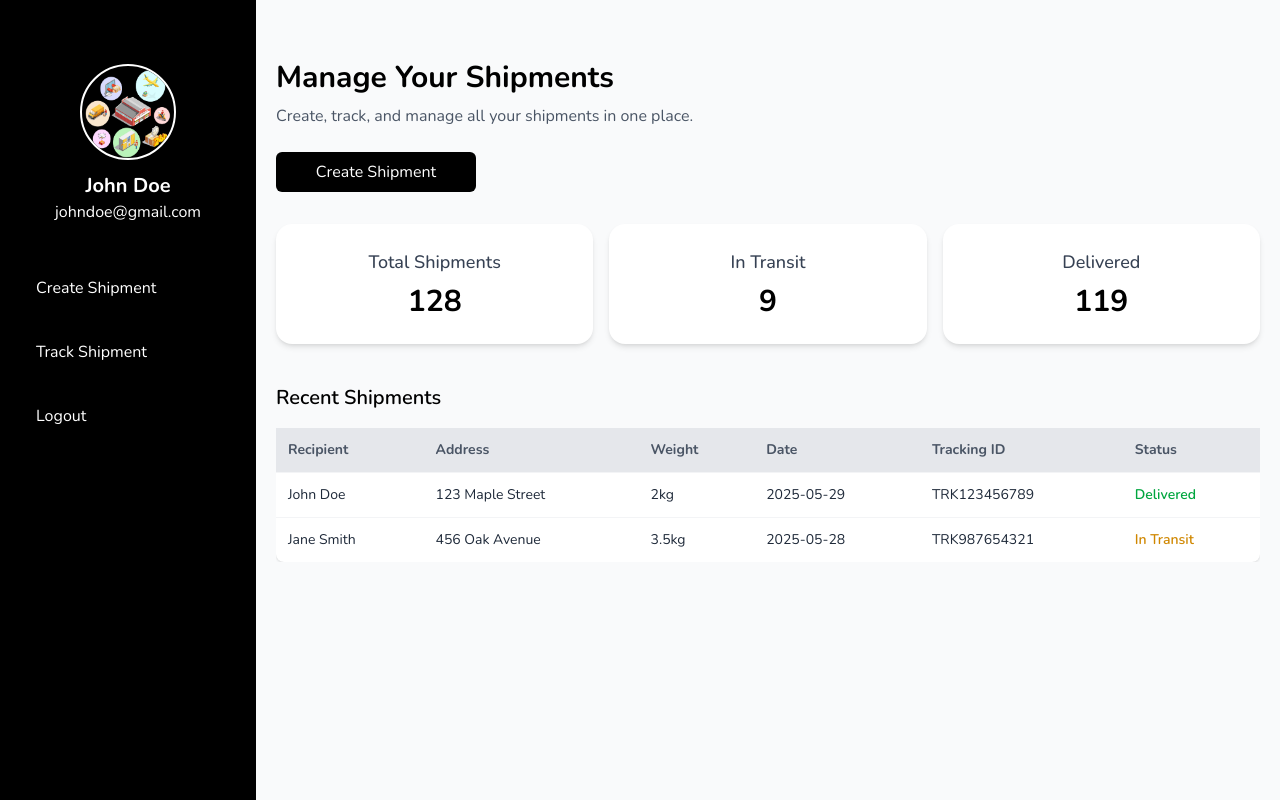
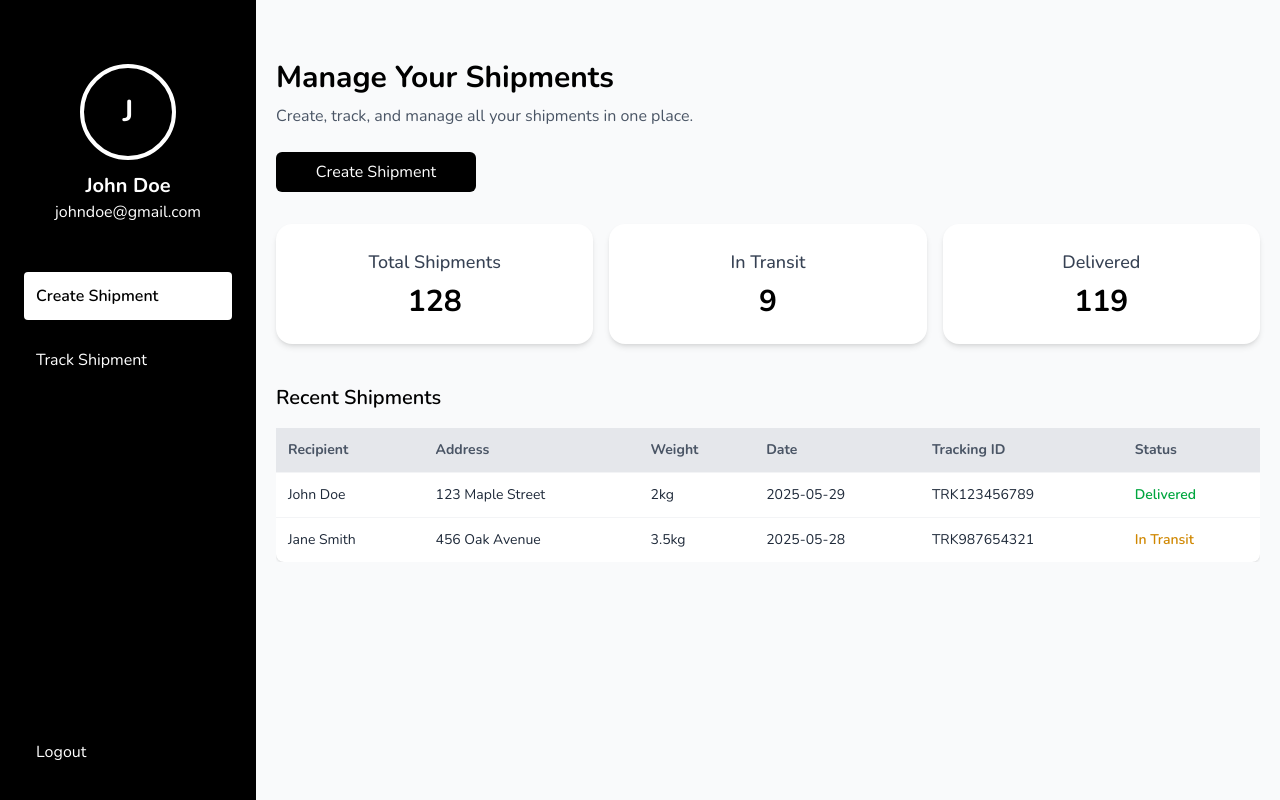
Before and after one commit to buywebteam/swiftcargo, a React (Vite) app: page /dashboard in a window 1280 px wide. Built offline with nearby package versions, Linux system fonts and the light colour scheme; no server answers; the HTML template or start-up script is replaced by a standard one.

Commit message:
feat: implement TrackShipment component and add LogoutModal functionality in Dashboard

```diff
--- a/src/components/Dashboard.tsx
+++ b/src/components/Dashboard.tsx
@@ -1,30 +1,62 @@
-import { useState } from "react";
+import { useEffect, useState } from "react";
 import Sidebar from "./Sidebar";
 import CreateShipment from "./CreateShipment";
+import TrackShipment from "./TrackShipment";
+import LogoutModal from "./Logout"; // if you created the modal
 
 const Dashboard = () => {
   const [selected, setSelected] = useState("create");
+  const [showLogoutModal, setShowLogoutModal] = useState(false);
+
+  // Load from localStorage on mount
+  useEffect(() => {
+    const stored = localStorage.getItem("activePage");
+    if (stored && stored !== "logout") {
+      setSelected(stored);
+    }
+  }, []);
+
+  // Save to localStorage on change
+  useEffect(() => {
+    if (selected !== "logout") {
+      localStorage.setItem("activePage", selected);
+    }
+  }, [selected]);
+
+  const handleSelect = (page: string) => {
+    if (page === "logout") {
+      setShowLogoutModal(true);
+    } else {
+      setSelected(page);
+    }
+  };
 
   const renderContent = () => {
     switch (selected) {
       case "create":
         return <CreateShipment />;
       case "track":
-        return <p>📦 This is the Track Shipment section.</p>;
-      case "logout":
-        return <p>👋 You have been logged out (placeholder).</p>;
+        return <TrackShipment />;
       default:
         return <p>Welcome to your dashboard!</p>;
     }
   };
 
   return (
-    <div className="flex">
-      <Sidebar onSelect={setSelected} />
-
-      <main className="flex-1 p-4 sm:p-5 bg-gray-50 py-20">
+    <div className="flex min-h-screen">
+      <Sidebar onSelect={handleSelect} activePage={selected} />
+      <main className="flex-1 scroll-auto p-4 sm:p-5 bg-gray-50 py-20">
         {renderContent()}
       </main>
+
+      <LogoutModal
+        isOpen={showLogoutModal}
+        onCancel={() => setShowLogoutModal(false)}
+        onConfirm={() => {
+          localStorage.removeItem("activePage");
+          window.location.href = "/"; // or reset auth state
+        }}
+      />
     </div>
   );
 };
--- /dev/null
+++ b/src/components/Logout.tsx
@@ -0,0 +1,38 @@
+type LogoutModalProps = {
+  isOpen: boolean;
+  onConfirm: () => void;
+  onCancel: () => void;
+};
+
+const LogoutModal: React.FC<LogoutModalProps> = ({
+  isOpen,
+  onConfirm,
+  onCancel,
+}) => {
+  if (!isOpen) return null;
+
+  return (
+    <div className="fixed inset-0 flex items-center justify-center bg-black bg-opacity-50 z-50">
+      <div className="bg-white p-6 rounded-lg shadow-lg max-w-sm w-full mx-6 text-center">
+        <h2 className="text-xl font-semibold mb-4">Confirm Logout</h2>
+        <p className="mb-6">Are you sure you want to logout?</p>
+        <div className="flex justify-center gap-4">
+          <button
+            onClick={onCancel}
+            className="px-4 py-2 rounded bg-gray-300 hover:bg-gray-400"
+          >
+            Cancel
+          </button>
+          <button
+            onClick={onConfirm}
+            className="px-4 py-2 rounded bg-red-600 text-white hover:bg-red-700"
+          >
+            Logout
+          </button>
+        </div>
+      </div>
+    </div>
+  );
+};
+
+export default LogoutModal;
--- a/src/components/Sidebar.tsx
+++ b/src/components/Sidebar.tsx
@@ -1,14 +1,31 @@
 import { useState } from "react";
 import { Menu, X } from "lucide-react";
 
-const Sidebar = ({ onSelect }: { onSelect: (page: string) => void }) => {
+const Sidebar = ({
+  onSelect,
+  activePage,
+}: {
+  onSelect: (page: string) => void;
+  activePage: string;
+}) => {
   const [isOpen, setIsOpen] = useState(false);
+
   const toggleSidebar = () => setIsOpen(!isOpen);
+
+  const handleSelect = (page: string) => {
+    onSelect(page);
+    setIsOpen(false);
+  };
+
+  const navItems = [
+    { label: "Create Shipment", value: "create" },
+    { label: "Track Shipment", value: "track" },
+  ];
 
   return (
     <>
-      {/* Fixed Mobile Navbar */}
-      <div className="md:hidden fixed top-0 left-0 right-0 z-30 flex items-center p-4 bg-black text-white">
+      {/* Mobile Navbar */}
+      <div className="md:hidden fixed lg:fixed top-0 left-0 right-0 z-30 flex items-center p-4 bg-black text-white cursor-pointer">
         <button onClick={toggleSidebar}>
           {isOpen ? <X size={24} /> : <Menu size={24} />}
         </button>
@@ -19,38 +36,49 @@ const Sidebar = ({ onSelect }: { onSelect: (page: string) => void }) => {
       <div
         className={`${
           isOpen ? "block" : "hidden"
-        } md:block w-64 bg-black text-white min-h-screen p-6 fixed left-0 right-0 md:static z-20 top-0`}
+        } md:flex flex-col justify-between w-64 bg-black text-white min-h-screen p-6 fixed left-0 right-0 md:static z-20 top-0 cursor-pointer`}
       >
+        <div>
+          {/* Profile */}
           <div className="flex flex-col items-center sm:pt-10 pt-16">
-          <img
-            src="/hero.png"
-            alt="User Profile"
-            className="w-24 h-24 rounded-full border-2"
-          />
+            <div className="w-24 h-24 rounded-full border-4 flex items-center justify-center bg-black text-white">
+              <h1 className="text-3xl font-bold">J</h1>
+            </div>
             <h2 className="mt-3 font-bold text-xl">John Doe</h2>
             <p className="text-base">johndoe@gmail.com</p>
           </div>
 
-        <nav className="mt-10 space-y-4">
+          {/* Navigation */}
+          <nav className="pt-12 space-y-4">
+            {navItems.map((item) => (
               <button
-            onClick={() => onSelect("create")}
-            className="block w-full text-left hover:bg-white hover:text-black p-3"
+                key={item.value}
+                onClick={() => handleSelect(item.value)}
+                className={`block w-full text-left p-3 rounded cursor-pointer ${
+                  activePage === item.value
+                    ? "bg-white text-black font-semibold"
+                    : "hover:bg-white hover:text-black"
+                }`}
               >
-            Create Shipment
+                {item.label}
               </button>
+            ))}
+          </nav>
+        </div>
+
+        {/* Logout Button at Bottom */}
+        <div className="pt-6">
           <button
-            onClick={() => onSelect("track")}
-            className="block w-full text-left hover:bg-white hover:text-black p-3"
-          >
-            Track Shipment
-          </button>
-          <button
-            onClick={() => onSelect("logout")}
-            className="block w-full text-left hover:bg-white hover:text-black p-3"
+            onClick={() => handleSelect("logout")}
+            className={`block w-full text-left p-3 rounded cursor-pointer ${
+              activePage === "logout"
+                ? "bg-white text-black font-semibold"
+                : "hover:bg-white hover:text-black"
+            }`}
           >
             Logout
           </button>
-        </nav>
+        </div>
       </div>
     </>
   );
--- /dev/null
+++ b/src/components/TrackShipment.tsx
@@ -0,0 +1,68 @@
+import { useState } from "react";
+
+function TrackShipment() {
+  const [trackingId, setTrackingId] = useState("");
+  const [submittedId, setSubmittedId] = useState("");
+
+  const shipmentDetails = [
+    { label: "Tracking ID", value: submittedId || "TRK123456789" },
+    { label: "Recipient", value: "John Doe" },
+    { label: "Address", value: "123 Maple Street" },
+    { label: "Weight", value: "2kg" },
+    { label: "Date", value: "2025-05-29" },
+    { label: "Status", value: "Delivered" },
+    { label: "Status", value: "Delivered" },
+  ];
+
+  const handleSubmit = (e: React.FormEvent) => {
+    e.preventDefault();
+    setSubmittedId(trackingId); // Just mock submitting for now
+  };
+
+  return (
+    <div>
+      <div className="max-w-xl mx-auto mt-10 p-4">
+        <h2 className="text-xl font-semibold mb-4">Track Your Shipment</h2>
+
+        <form
+          onSubmit={handleSubmit}
+          className="flex flex-col sm:flex-row gap-4"
+        >
+          <input
+            type="text"
+            placeholder="Enter Tracking ID"
+            value={trackingId}
+            onChange={(e) => setTrackingId(e.target.value)}
+            className="border border-gray-300 rounded px-4 py-2 w-full"
+          />
+          <button
+            type="submit"
+            className="bg-black text-white px-6 py-2 rounded hover:bg-gray-800 transition cursor-pointer"
+          >
+            Track
+          </button>
+        </form>
+      </div>
+
+      {submittedId && (
+        <div className="mt-6 p-4 ">
+          <h3 className="text-4xl font-semibold mb-4 text-center">
+            Shipment Details
+          </h3>
+          <div className="mt-8 grid grid-cols-1 sm:grid-cols-2 md:grid-cols-2 lg:grid-cols-4 gap-8 ">
+            {shipmentDetails.map(({ label, value }) => (
+              <div key={label}>
+                <div className="bg-white p-6 rounded-lg shadow-md text-center w-full lg:w-5/6 h-40 flex items-center justify-center flex-col">
+                  <h3 className="text-base font-medium">{label}</h3>
+                  <p className="text-lg font-bold mt-2">{value}</p>
+                </div>
+              </div>
+            ))}
+          </div>
+        </div>
+      )}
+    </div>
+  );
+}
+
+export default TrackShipment;
```
Lines whose indentation alone changed are shown as unchanged.
